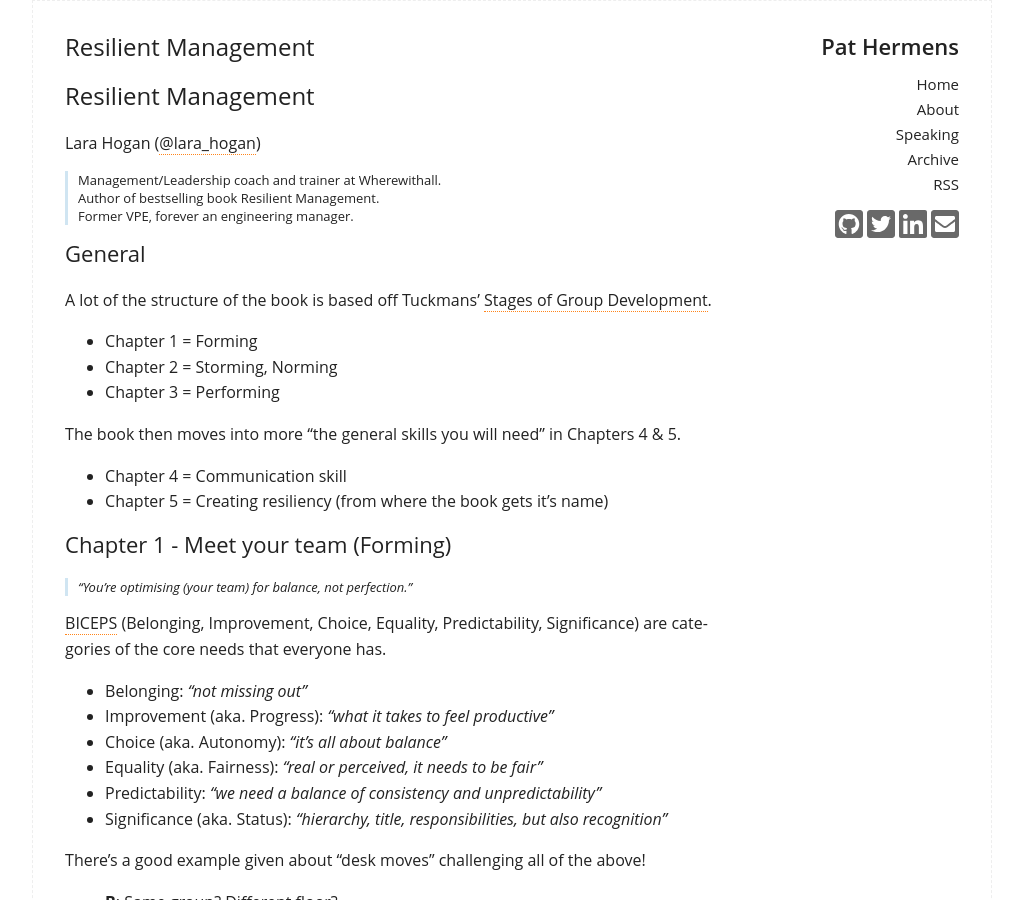
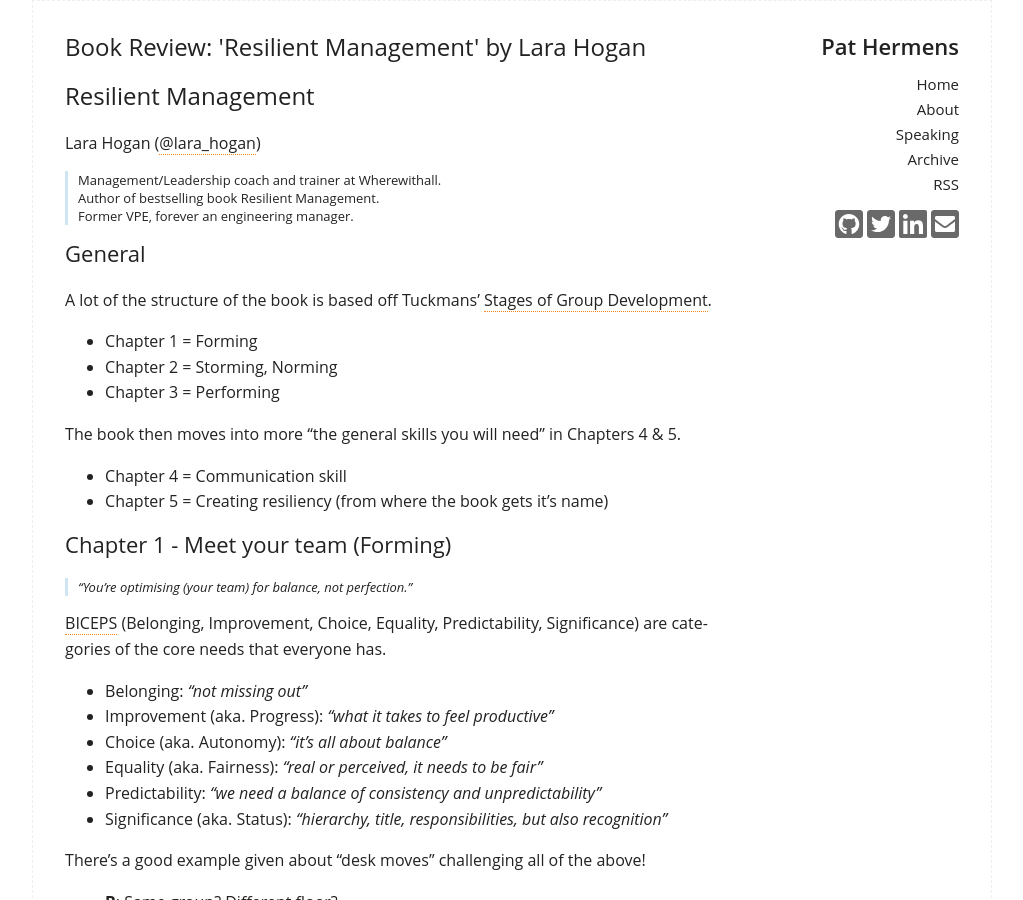
Before and after one commit to PHeonix25/PHeonix25.github.io, a Jekyll site: the page built from books/resilient_management.md, in a window 1280 px wide and 900 px high. Shown: the whole window, without its empty margins (128-1151 px from the left). Built offline with Jekyll 4.4.1, drawn with Linux system fonts in a browser that asks for light colours; our own code applies the rules of GitHub Pages for plain Markdown files; some of the changed lines change nothing that is shown.

Commit message:
Fixing typo in front-matter

```diff
--- a/books/resilient_management.md
+++ b/books/resilient_management.md
@@ -1,7 +1,9 @@
 ---
 layout: page
-title: Book Review: "Resilient Management by Lara Hogan"
-permalink: /books/resilient_management/
+title: "Book Review: 'Resilient Management' by Lara Hogan"
+date: 2019-11-27
+comments: false
+published: true
 ---
 
 # Resilient Management
```
